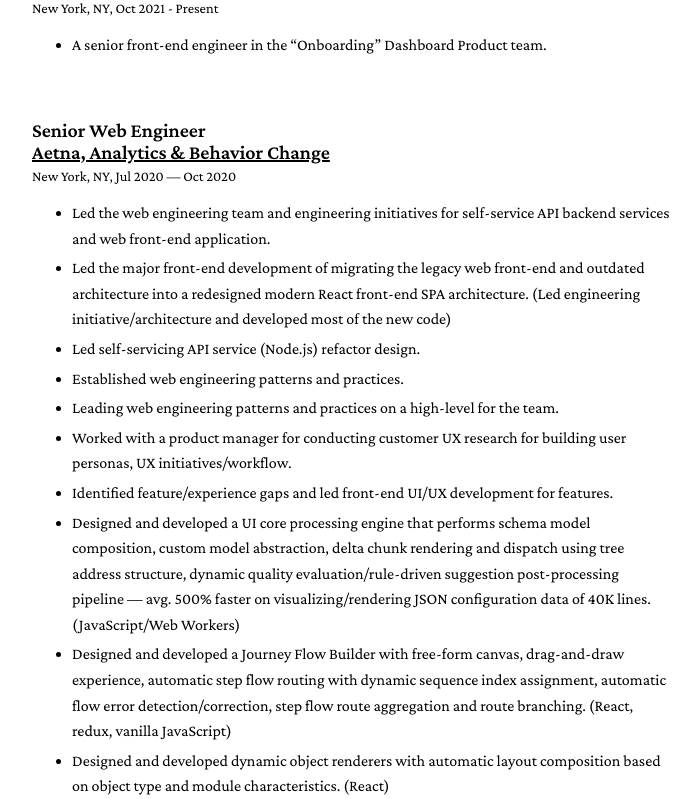
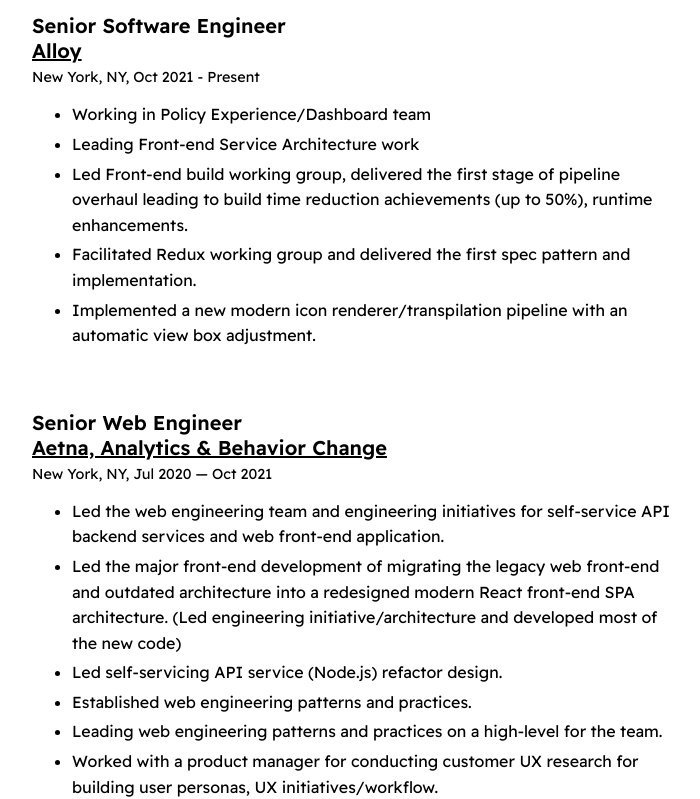
Before and after one commit to toddoh/todd, a Next.js app: page / in a window 1280 px wide. Shown: the part 444-1243 px from the top of the page, without its empty margins (288-988 px from the left). Built offline with nearby package versions, Linux system fonts and the light colour scheme.

Commit message:
fix bunch of stuff

```diff
--- a/components/Contact.tsx
+++ b/components/Contact.tsx
@@ -10,7 +10,6 @@
   align-content: flex-start;
   display: flex;
   grid-column-gap: 20px;
-  font-family: "Outfit";
 
   a {
     color: var(--text-color-light);
--- a/next.config.js
+++ b/next.config.js
@@ -1,7 +1,3 @@
-const withMDX = require("@next/mdx")({
-  extension: /\.mdx?$/,
-});
-
 module.exports = {
   webpack: (config, { isServer }) => {
     if (!isServer) {
@@ -9,7 +5,4 @@
     }
     return config;
   },
-  withMDX: {
-    pageExtensions: ["js", "jsx", "mdx"],
-  },
 };
--- a/package.json
+++ b/package.json
@@ -8,13 +8,9 @@
     "start": "next start"
   },
   "dependencies": {
-    "@mdx-js/loader": "^1.6.22",
-    "@mdx-js/runtime": "^1.6.22",
-    "@next/mdx": "^11.1.2",
     "@types/styled-components": "^5.1.13",
     "isomorphic-unfetch": "^3.1.0",
     "next": "^11.0.0",
-    "next-mdx-remote": "^3.0.4",
     "phosphor-react": "^1.3.1",
     "react": "^17.0.2",
     "react-dom": "^17.0.2",
--- a/pages/index.tsx
+++ b/pages/index.tsx
@@ -33,7 +33,7 @@
         <link rel="preconnect" href="https://fonts.googleapis.com" />
         <link rel="preconnect" href="https://fonts.gstatic.com" />
         <link
-          href="https://fonts.googleapis.com/css2?family=Crimson+Pro:wght@200;300;400;500;600;700&family=Outfit:wght@200;300;400;500;600;700;800&display=swap"
+          href="https://fonts.googleapis.com/css2?family=Readex+Pro:wght@300;400;500;600;700&display=swap"
           rel="stylesheet"
         />
       </Head>
--- a/public/assets/work_experiences.json
+++ b/public/assets/work_experiences.json
@@ -2,21 +2,25 @@
     "experiences": [
     {
       "id": "alloy-2021",
-      "name": "Alloy (First Mile Group, Inc.)",
-      "url": "https://alloy.com/",
-      "title": "Senior Software Engineer, Frontend",
+      "name": "Alloy",
+      "url": "https://www.alloy.com/",
+      "title": "Senior Software Engineer",
       "period": "Oct 2021 - Present",
       "location": "New York, NY",
       "items": [
-        "A senior front-end engineer in the “Onboarding” Dashboard Product team."
+        "Working in Policy Experience/Dashboard team",
+        "Leading Front-end Service Architecture work",
+        "Led Front-end build working group, delivered the first stage of pipeline overhaul leading to build time reduction achievements (up to 50%), runtime enhancements.",
+        "Facilitated Redux working group and delivered the first spec pattern and implementation.",
+        "Implemented a new modern icon renderer/transpilation pipeline with an automatic view box adjustment."
       ]
     },
     {
       "id": "aetna-cvs-2020",
       "name": "Aetna, Analytics & Behavior Change",
-      "url": "https://aetna.com/",
+      "url": "https://www.aetna.com/",
       "title": "Senior Web Engineer",
-      "period": "Jul 2020 — Oct 2020",
+      "period": "Jul 2020 — Oct 2021",
       "location": "New York, NY",
       "items": [
         "Led the web engineering team and engineering initiatives for self-service API backend services and web front-end application.",
@@ -26,10 +30,10 @@
         "Leading web engineering patterns and practices on a high-level for the team.",
         "Worked with a product manager for conducting customer UX research for building user personas, UX initiatives/workflow.",
         "Identified feature/experience gaps and led front-end UI/UX development for features.",
-        "Designed and developed a UI core processing engine that performs schema model composition, custom model abstraction, delta chunk rendering and dispatch using tree address structure, dynamic quality evaluation/rule-driven suggestion post-processing pipeline — avg. 500% faster on visualizing/rendering JSON configuration data of 40K lines. (JavaScript/Web Workers)",
-        "Designed and developed a Journey Flow Builder with free-form canvas, drag-and-draw experience, automatic step flow routing with dynamic sequence index assignment, automatic flow error detection/correction, step flow route aggregation and route branching. (React, redux, vanilla JavaScript)",
-        "Designed and developed dynamic object renderers with automatic layout composition based on object type and module characteristics. (React)",
-        "Designed and developed an in-house UI components based on design system and an overlay rendering component/context that consists of context menu, popover, modal, and window with dynamic depth and layout positioning. (React)"
+        "Designed and developed a UI core processing engine that performs schema model composition, custom model abstraction, delta chunk rendering and dispatch using tree address structure, dynamic quality evaluation/rule-driven suggestion post-processing pipeline — avg. 500% faster on visualizing/rendering JSON configuration data of 40K lines.",
+        "Designed and developed a Journey Flow Builder with free-form canvas, drag-and-draw experience, automatic step flow routing with dynamic sequence index assignment, automatic flow error detection/correction, step flow route aggregation and route branching.",
+        "Designed and developed dynamic object renderers with automatic layout composition based on object type and module characteristics.",
+        "Designed and developed an in-house UI components based on design system and an overlay rendering component/context that consists of context menu, popover, modal, and window with dynamic depth and layout positioning."
       ]
     },
     {
--- a/styles/global.ts
+++ b/styles/global.ts
@@ -6,7 +6,7 @@
   padding: 0;
   margin: 0 10vw;
   background: #fff;
-  font-family: 'Crimson Pro', -apple-system, BlinkMacSystemFont, Segoe UI, Roboto,
+  font-family: 'Readex Pro', -apple-system, BlinkMacSystemFont, Segoe UI, Roboto,
     Oxygen, Ubuntu, Cantarell, Fira Sans, Droid Sans, Helvetica Neue,
     sans-serif;
     -webkit-font-smoothing: antialiased;
```
Also changed, not shown: 1 other file (tests, documents, lock files or other folders).
